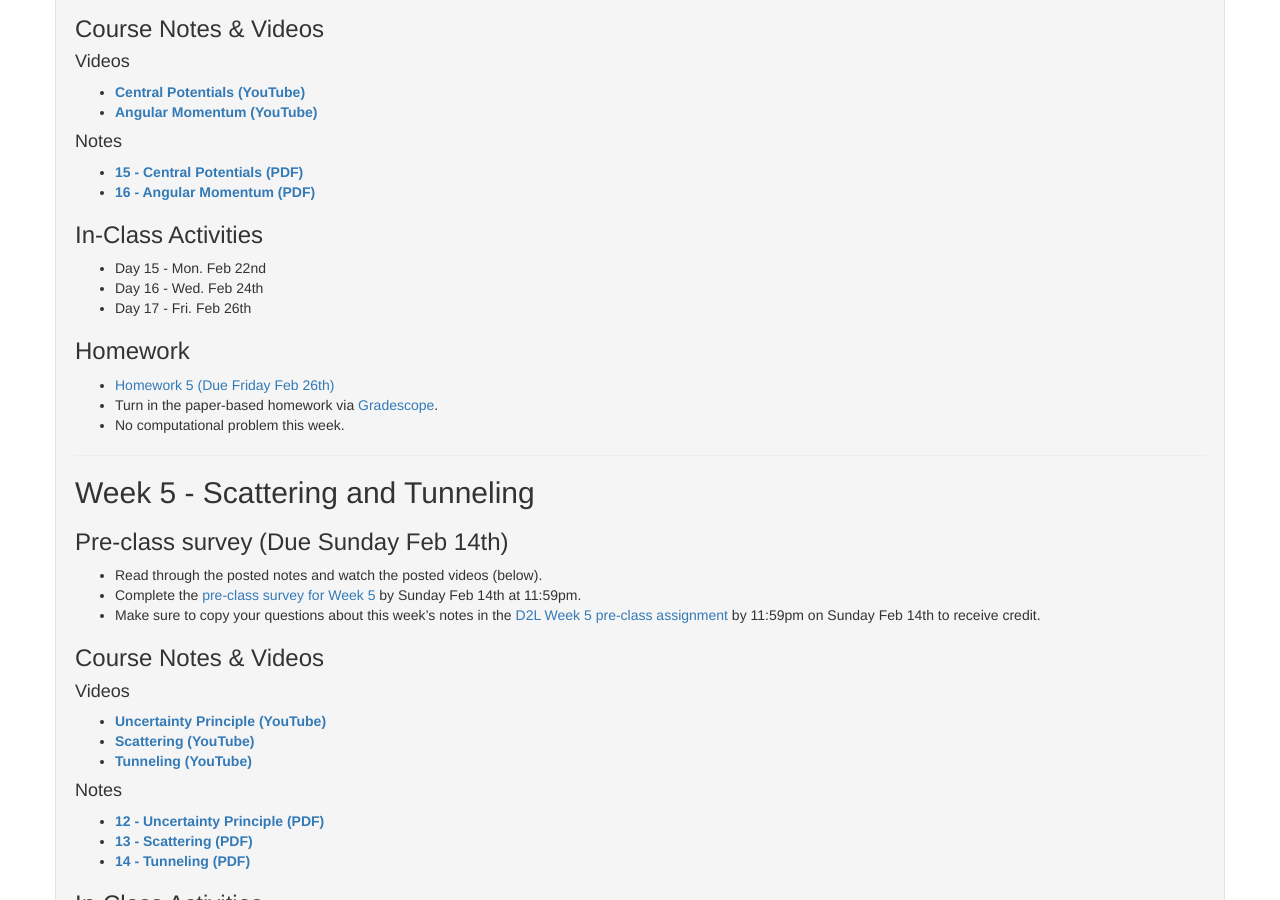
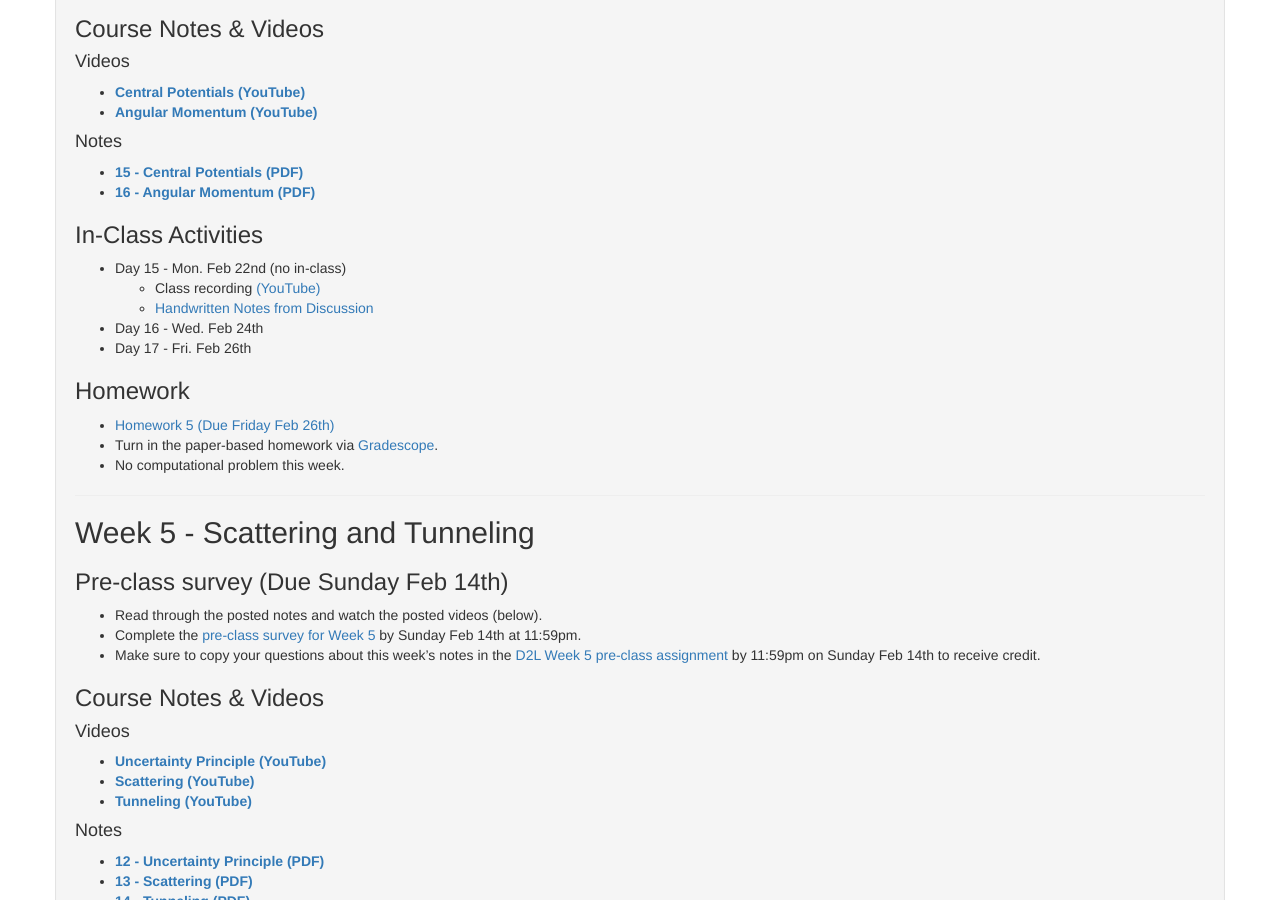
Before and after one commit to dannycab/phy472msu_s2021, a Jekyll site: the page built from notes/index.md, in a window 1280 px wide and 900 px high, scrolled down 325 px. Built offline with Jekyll 4.4.1, drawn with Linux system fonts in a browser that asks for light colours.

Commit message:
updated for day 15

```diff
--- a/notes/index.md
+++ b/notes/index.md
@@ -27,7 +27,9 @@
 
 ### In-Class Activities
 
-* Day 15 - Mon. Feb 22nd
+* Day 15 - Mon. Feb 22nd (no in-class)
+  * Class recording [(YouTube)](https://www.youtube.com/watch?v=S2yDooAz9UM)
+  * [Handwritten Notes from Discussion](./in-class/Day_15.pdf)
 * Day 16 - Wed. Feb 24th
 * Day 17 - Fri. Feb 26th
 
```
Also changed, not shown: 1 other file.
